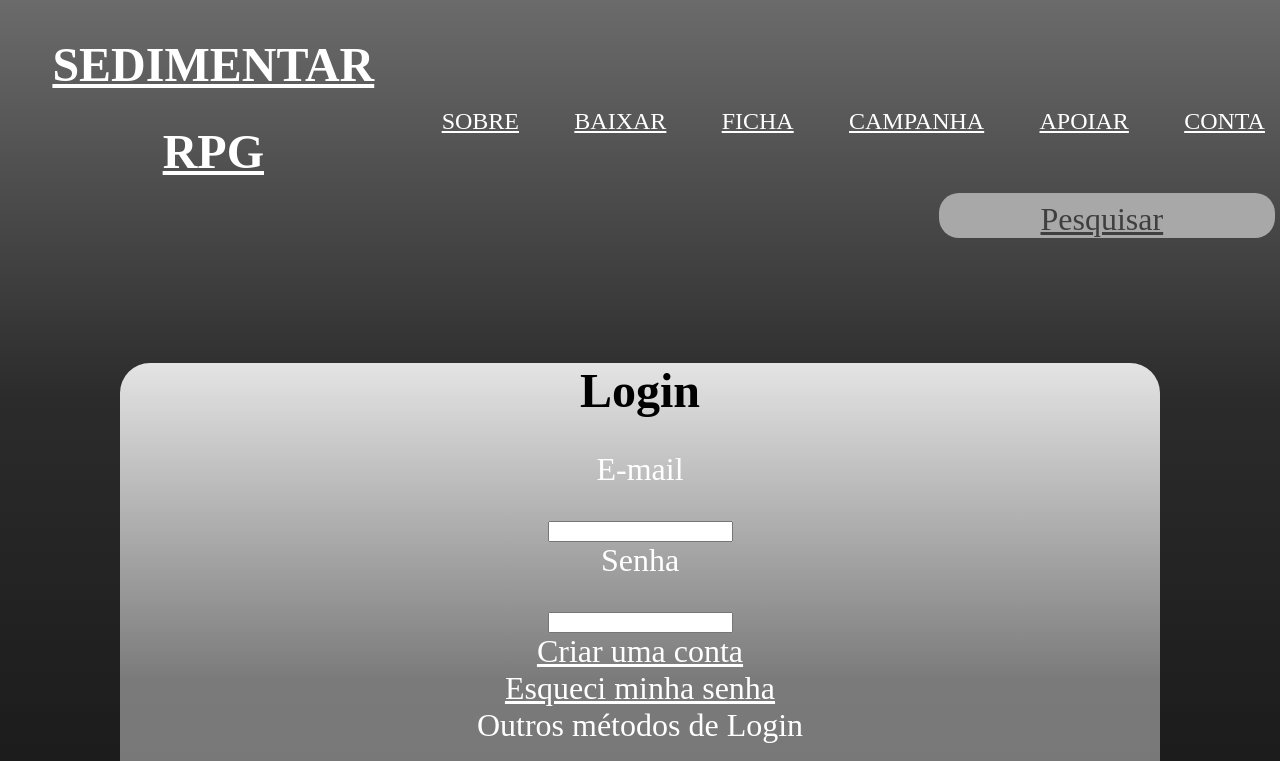
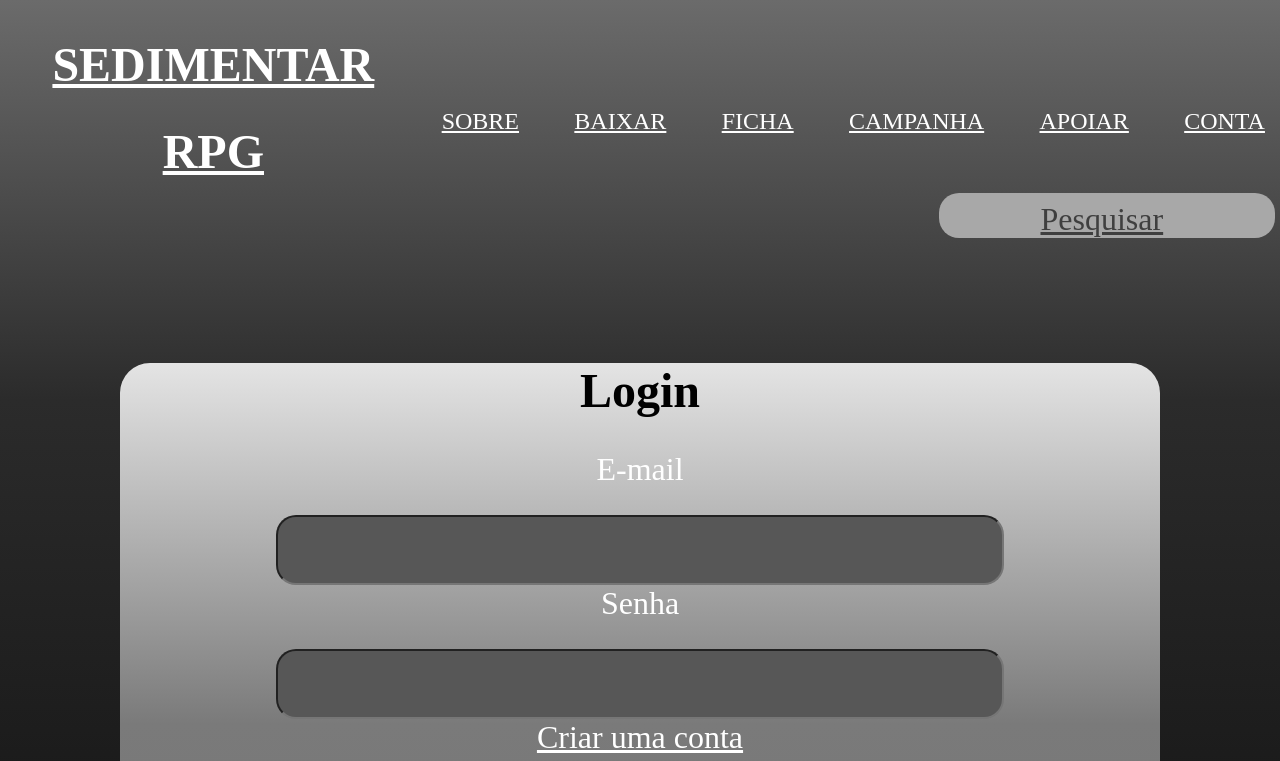
Before and after one commit to kazubinha/Trabalho-primeiro-tri, a plain HTML site: page index_4.html in a window 1280 px wide. Shown: the top 761 px of the page. Drawn offline with Linux system fonts and the light colour scheme; a web font is replaced by a local one.

Commit message:
Update style_4.css

```diff
--- a/style_4.css
+++ b/style_4.css
@@ -80,7 +80,7 @@ main{
     margin: 120px;
     text-align: center;
 }
-main > input{
+.formes > input{
     text-align: center;
     background-color: rgb(87, 87, 87);
     border-radius: 20px;
```
